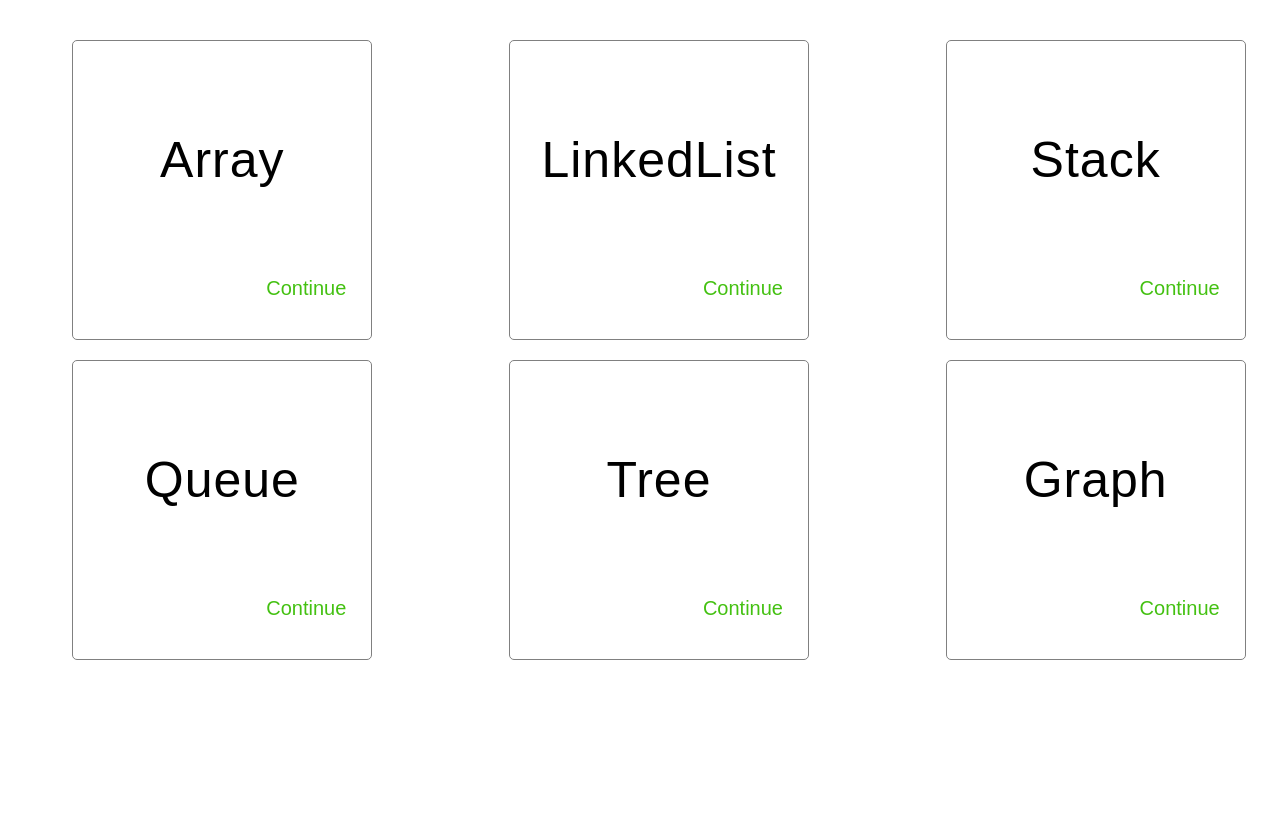
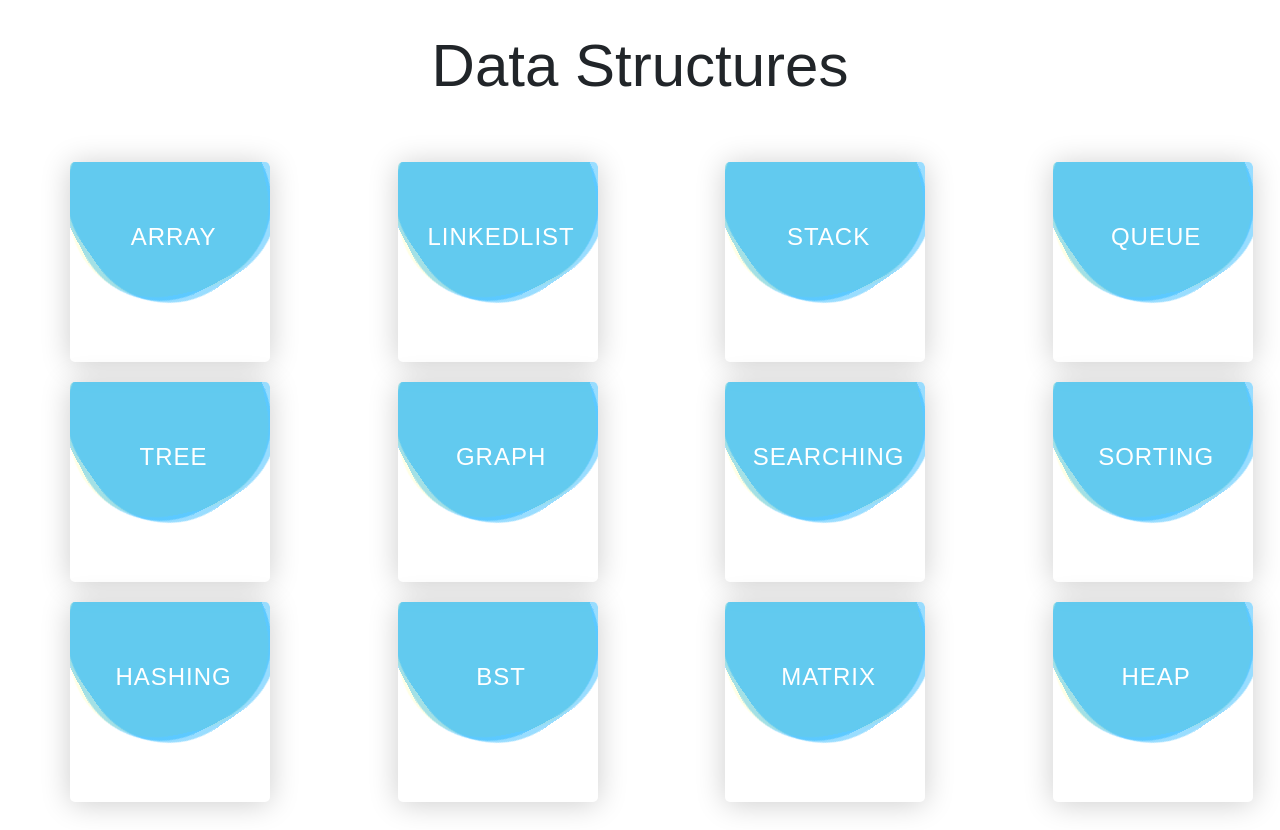
Before and after one commit to cmabirua/Project, a React (Create React App) app: page /Topic in a window 1280 px wide. Before the commit the page ends 800 px from the top, so only its background shows below. Built offline with nearby package versions, Linux system fonts and the light colour scheme.

Commit message:
Change Topic UI

```diff
--- a/src/Component/Topic/Card/Card.js
+++ b/src/Component/Topic/Card/Card.js
@@ -1,13 +1,22 @@
-import React, { useEffect } from "react"
-import Styles from "./Card.module.css"
-import {Link} from "react-router-dom"
- export default function Card(props){
-
-
-     return(
-         <div className={Styles.card}>
-            <h1 className={Styles.topic}>{props.Topic}</h1>
-            <Link to={props.Topic}><button className={`${Styles.button}`} >Continue</button> </Link>
-         </div>
-     )
- }
+import React, { useEffect } from "react";
+import Styles from "./Card.module.css";
+import { Link } from "react-router-dom";
+export default function Card(props) {
+  return (
+    <div className={`col-lg-3 col-md-4 ${Styles.content}`}>
+      <div className={`${Styles.card}`}>
+        <div className={`${Styles.wave} ${Styles.one}`}></div>
+        <div className={`${Styles.wave} ${Styles.two}`}></div>
+        <div className={`${Styles.wave} ${Styles.three}`}></div>
+        <div className={Styles.title}>
+          <Link
+            to={"/" + props.Topic}
+            style={{ color: "white", textDecoration: "none" }}
+          >
+            {props.Topic}
+          </Link>{" "}
+        </div>
+      </div>
+    </div>
+  );
+}
--- a/src/Component/Topic/Card/Card.module.css
+++ b/src/Component/Topic/Card/Card.module.css
@@ -1,50 +1,104 @@
-.card{
-    width: 300px;
-    height: 300px;
-    border: 1px grey solid;
-    margin-left: 20%;
+.content {
+    width: 50%;
+}
+
+.card {
+    width: 200px;
+    height: 200px;
     margin-top: 20px;
-    transition: 0.5s;
-    border-radius:5px ;
+    border-radius: 5px;
+    box-shadow: 0 2px 30px rgba(0, 0, 0, 0.2);
+    background: lighten(#f0f4c3, 10%);
+    position: relative;
     overflow: hidden;
+    transform: translate3d(0, 0, 0);
+    margin-left: 70px;
 }
-.card:hover {
-    box-shadow:1px 1px 10px 1px grey;
 
+.wave {
+    opacity: 0.4;
+    position: absolute;
+    top: 3%;
+    left: 50%;
+    background: #0af;
+    width: 200px;
+    height: 200px;
+    margin-left: -100px;
+    margin-top: -70px;
+    transform-origin: 50% 48%;
+    border-radius: 43%;
+    animation: drift 3000ms infinite linear;
 }
-.topic{
-    color: black;
-    margin-top: 30%;
-    font-size: 50px;
-    font-family: sans-serif;
+
+.three {
+    animation: drift 5000ms infinite linear;
+}
+
+.two {
+    animation: drift 7000ms infinite linear;
+    opacity: 0.1;
+    background: yellow;
+}
+
+.card:after {
+    content: "";
+    display: block;
+    left: 0;
+    top: 0;
+    width: 100%;
+    height: 100%;
+    background: linear-gradient(to bottom,
+            rgba(#e8a, 1),
+            rgba(#def, 0) 80%,
+            rgba(white, 0.5));
+    z-index: 11;
+    transform: translate3d(0, 0, 0);
+}
+
+.title {
+    position: absolute;
+    left: 0;
+    top: 0;
+    width: 100%;
+    z-index: 1;
+    line-height: 150px;
+    text-align: center;
+    transform: translate3d(0, 0, 0);
+    color: white;
+    text-transform: uppercase;
+    /* font-family: 'Playfair Display', serif; */
     letter-spacing: 1px;
-    text-align: center;
+    font-size: 24px;
+    text-shadow: 0 1px 0 rgba(black, 0.1);
+    text-indent: 0.3em;
 }
-.button{
-    border: none;
-    background: white;
-    color: #44c112;
-    font-size: 20px;
-    padding: 5px 5px;
-    border-radius: 5px;
-    float: right;
-    margin-top: 70px;
-    margin-right: 20px;
-    transition: 0.5s;
 
+@keyframes drift {
+    from {
+        transform: rotate(0deg);
+    }
+
+    from {
+        transform: rotate(360deg);
+    }
 }
-.button:hover{
-    background: #a5f9a5;
-    color: #44c112;
-}
+
 @media only screen and (max-width: 600px) {
-    .card{
-    border: 1px grey solid;
-    margin-left: 75px;
-    margin-top: 20px;
+    .card {
+        border: 1px grey solid;
+        margin-left: 16px;
+        margin-top: 20px;
+        width: 160px;
+        height: 160px;
     }
-    .button{
+
+    .button {
         background: #a5f9a5;
         color: #44c112;
     }
+
+    .wave {
+        margin-left: -104px;
+        margin-top: -85px;
+    }
 }
--- a/src/Component/Topic/Topic.js
+++ b/src/Component/Topic/Topic.js
@@ -1,18 +1,32 @@
-import React from "react"
-import Card from "./Card/Card"
-import Styles from "./Topic.module.css"
+import React from "react";
+import Card from "./Card/Card";
+import Styles from "./Topic.module.css";
 
-export default function Topic(){
-let arr = ["Array","LinkedList","Stack","Queue","Tree","Graph"]
-    return(
-        <div className="container-fliud">
-            <div className="row" style={{marginTop:"20px"}}>
-                {arr.map((topic)=>(
-                    <div className= {`col-lg-4 ${Styles.card}` }>
-                <Card Topic={topic} />
-                </div>
-            ))}
-            </div>
+export default function Topic() {
+  let arr = [
+    "Array",
+    "LinkedList",
+    "Stack",
+    "Queue",
+    "Tree",
+    "Graph",
+    "Searching",
+    "Sorting",
+    "Hashing",
+    "BST",
+    "Matrix",
+    "Heap"
+  ];
+  return (
+    <div className={`container-fliud`}>
+      <div className={Styles.topicbody}>
+        <h1 className={Styles.head}>Data Structures</h1>
+        <div className="row" style={{ marginTop: "40px" }}>
+          {arr.map((topic) => (
+            <Card Topic={topic} />
+          ))}
         </div>
-    )
+      </div>
+    </div>
+  );
 }
--- a/src/Component/Topic/Topic.module.css
+++ b/src/Component/Topic/Topic.module.css
@@ -1,4 +1,15 @@
-.card{
+.topic {}
+
+.card {
         padding-right: 0px;
         padding-left: 0px;
 }
+
+.head {
+        font-size: 60px;
+        margin-top: 30px;
+}
+
+.topicbody {
+        height: 100vh;
+}
```
